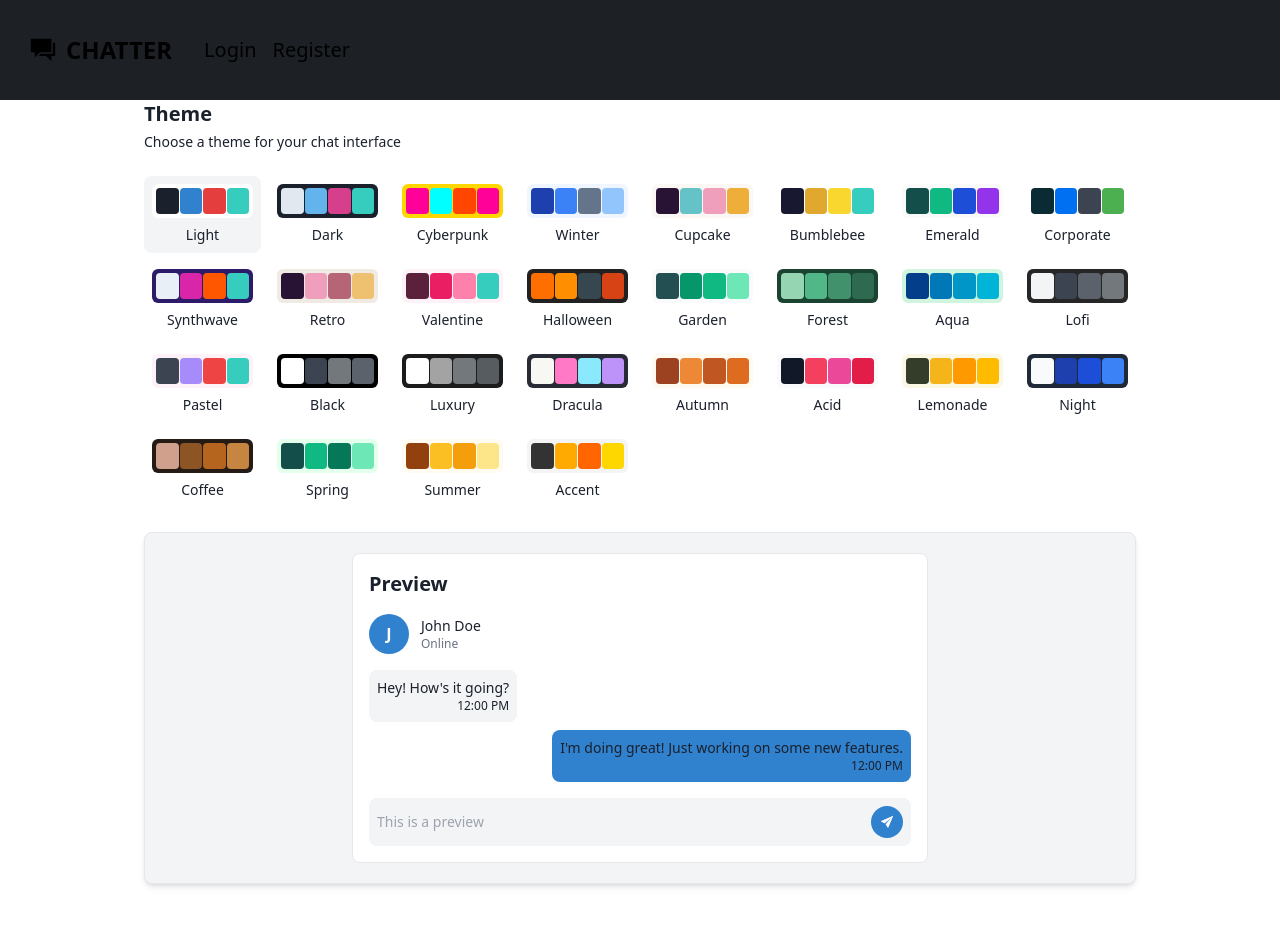
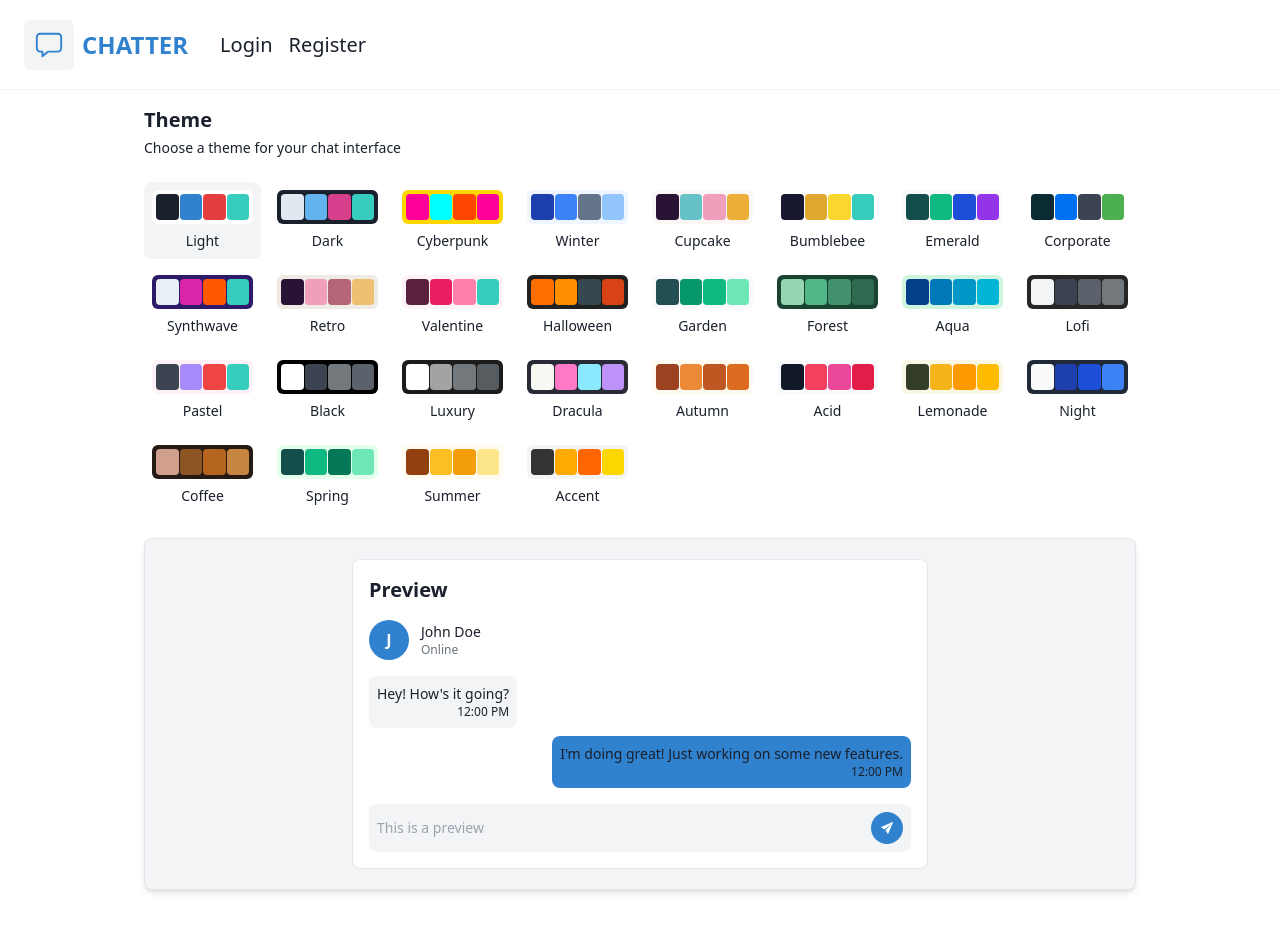
Before and after one commit to Mark-goga/Chatter-frontend, a React (Create React App) app: page /themeSelector in a window 1280 px wide. Built offline with nearby package versions, Linux system fonts and the light colour scheme; no server answers.

Commit message:
add color header

```diff
--- a/src/components/ThemeSelector/ThemeSelector.tsx
+++ b/src/components/ThemeSelector/ThemeSelector.tsx
@@ -6,7 +6,7 @@ import ThemePreview from "./ThemePreview";
 export default function ThemeSelector() {
 
 	return (
-		<div className="container mx-auto px-4 pb-10 max-w-5xl">
+		<div className="container mx-auto px-4 pb-10 pt-4 max-w-5xl">
 			<div className="space-y-6">
 				<ThemeSelectorHeader />
 				<ThemeList />
--- a/src/components/header/Branding.tsx
+++ b/src/components/header/Branding.tsx
@@ -1,4 +1,4 @@
-import { IoMdChatboxes } from "react-icons/io";
+import { IoChatboxOutline } from "react-icons/io5";
 
 interface Props {
 	handleClick: () => void;
@@ -7,9 +7,9 @@ interface Props {
 function Branding({handleClick}: Props) {
 
 	return (
-		<div className='cursor-pointer flex items-center justify-center gap-2' onClick={() => handleClick()}>
-			<div >
-				<IoMdChatboxes size={30}/>
+		<div className='cursor-pointer flex items-center justify-center gap-2 text-primary' onClick={() => handleClick()}>
+			<div className='size-[50px] bg-neutral p-[10px] rounded-md'>
+				<IoChatboxOutline size={30}/>
 			</div>
 			<div>
 				<h6 className='font-semibold text-2xl'>CHATTER</h6>
--- a/src/components/header/BurgerMenu.tsx
+++ b/src/components/header/BurgerMenu.tsx
@@ -18,7 +18,7 @@ function BurgerMenu({pages}: Props) {
 	const {isOpen, setIsOpen} = useClickOutSide(burgerMenuRef, modalRef);
 
 	return (
-		<div className='tablet:flex desktop:hidden relative items-center'>
+		<div className='tablet:flex desktop:hidden relative items-center text-primary'>
 			<div onClick={() => setIsOpen(!isOpen)} ref={burgerMenuRef}>
 				<RxHamburgerMenu size={30}/>
 			</div>
--- a/src/components/header/DropMenu.tsx
+++ b/src/components/header/DropMenu.tsx
@@ -9,7 +9,7 @@ interface Props {
 const DropMenu = forwardRef<HTMLDivElement, Props>(({ children, additionalStyle, isOpen }, ref) => {
 	return (
 		<div ref={ref}
-			className={`absolute bg-header shadow-gray-700 shadow-sm py-2 flex flex-col rounded-md ${additionalStyle}
+			className={`absolute bg-primary shadow-gray-700 shadow-sm py-2 flex flex-col rounded-md ${additionalStyle}
 			${isOpen ? "animate-fadeIn" : "animate-fadeOut"}`}
 		>
 			{children}
--- a/src/components/header/Header.tsx
+++ b/src/components/header/Header.tsx
@@ -20,14 +20,14 @@ function Header() {
 	const authenticated = useReactiveVar(authenticatedVar);
 
 	return (
-		<div className='bg-header flex p-7 justify-between h-[100px] '>
+		<header className='bg-background border-b border-neutral flex p-6 justify-between h-[90px] '>
 			<BurgerMenu pages={authenticated ? pages : unauthenticatedPages} />
 			<div className='flex gap-6 tablet:gap-0'>
 				<Branding handleClick={() => authenticated ? router.navigate('/'): router.navigate('/login')}/>
 				<PageList pages={authenticated ? pages : unauthenticatedPages} />
 			</div>
 			{authenticated && <Settings setting={'Logout'}/>}
-		</div>
+		</header>
 	);
 }
 
--- a/src/components/header/ListItem.tsx
+++ b/src/components/header/ListItem.tsx
@@ -8,7 +8,7 @@ interface Props {
 function ListItem({item, func}: Props) {
 
 	return (
-		<button className='hover:bg-gray-300 rounded-md p-2'
+		<button className='hover:bg-neutral rounded-md p-2 text-text'
 			onClick={() => {func()}}>
 			<p className='text-xl'>{typeof item === "string" ? item : item.title}</p>
 		</button>
```
